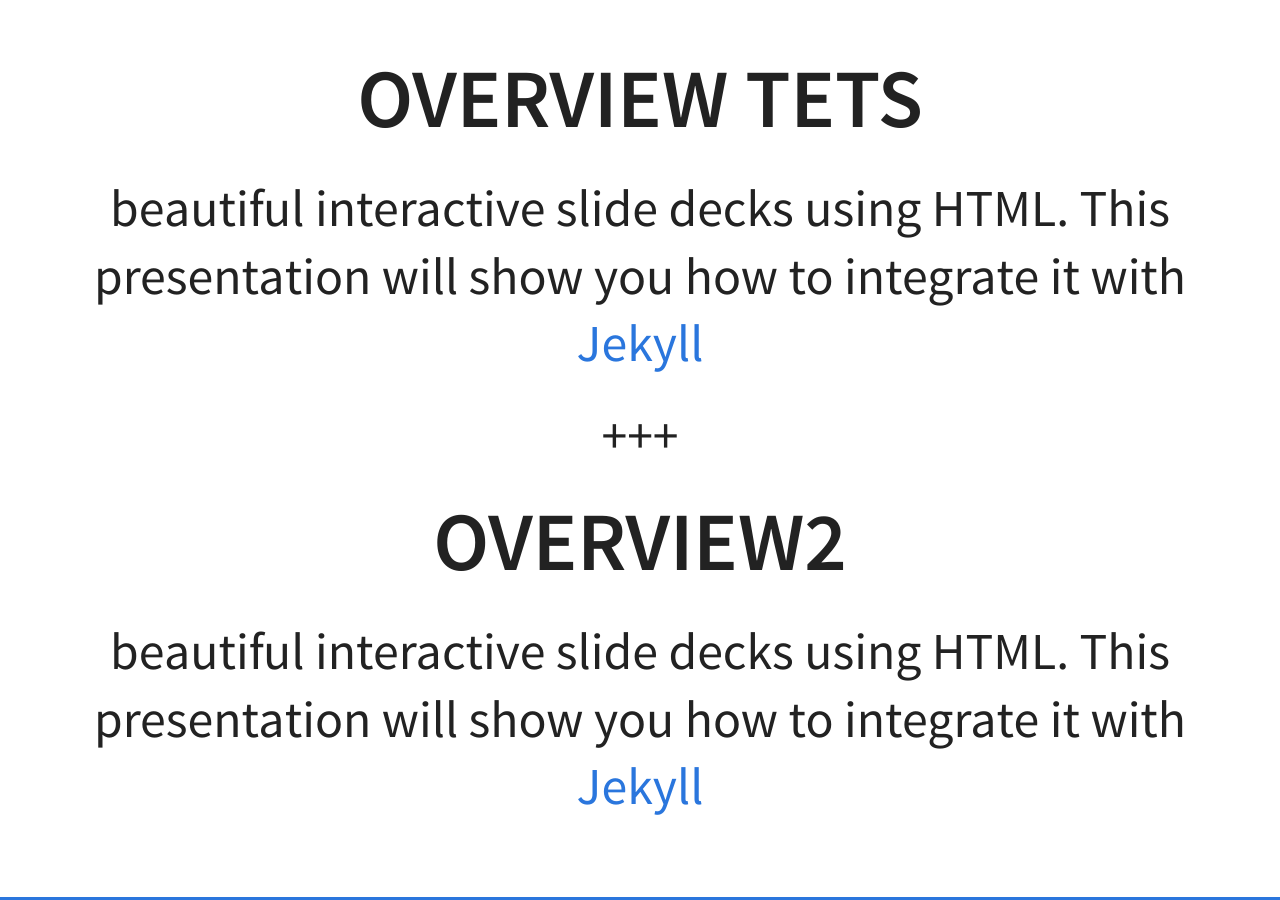
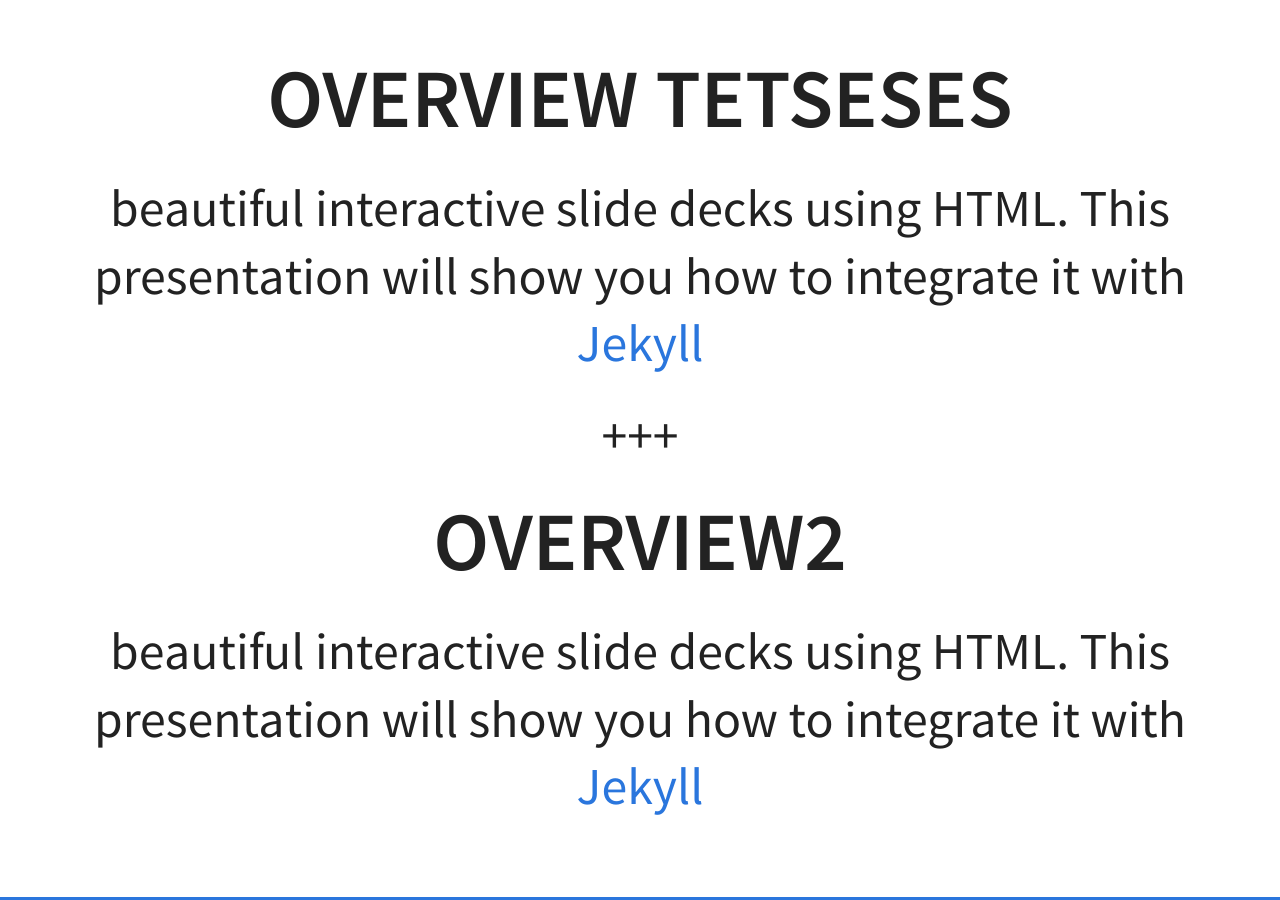
Before and after one commit to dariotoman/website, a Jekyll site: the page built from _pages/teaching/test_slides.md, in a window 1280 px wide. Built offline with Jekyll 4.4.1, drawn with Linux system fonts in a browser that asks for light colours.

Commit message:
Update test_slides.md

```diff
--- a/_pages/teaching/test_slides.md
+++ b/_pages/teaching/test_slides.md
@@ -8,7 +8,7 @@
 ---
 
 
-## Overview tets
+## Overview tetseses
 beautiful interactive slide decks using HTML. This presentation will show you
 how to integrate it with [Jekyll](http://jekyllrb.com/)
 
```
